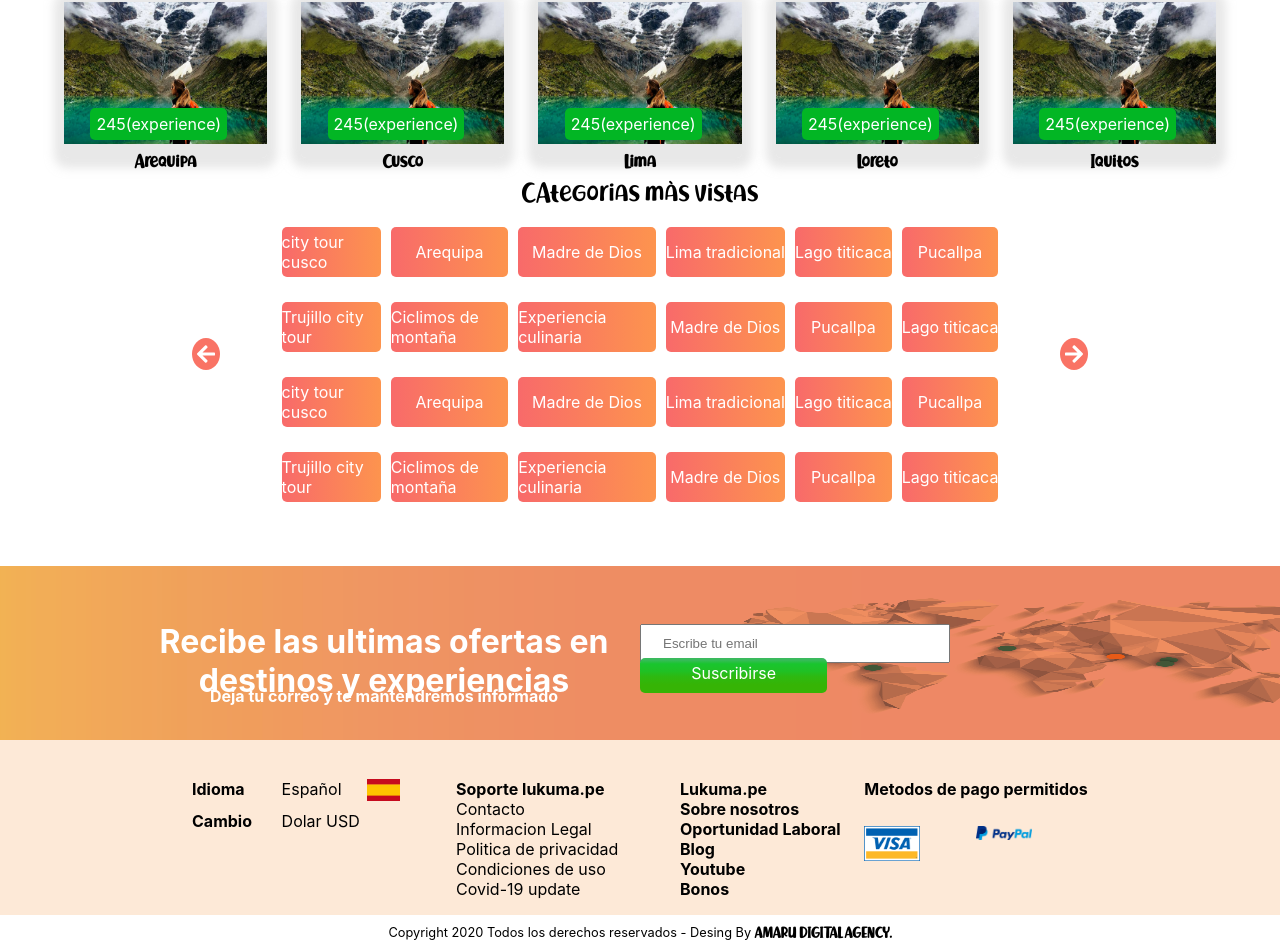
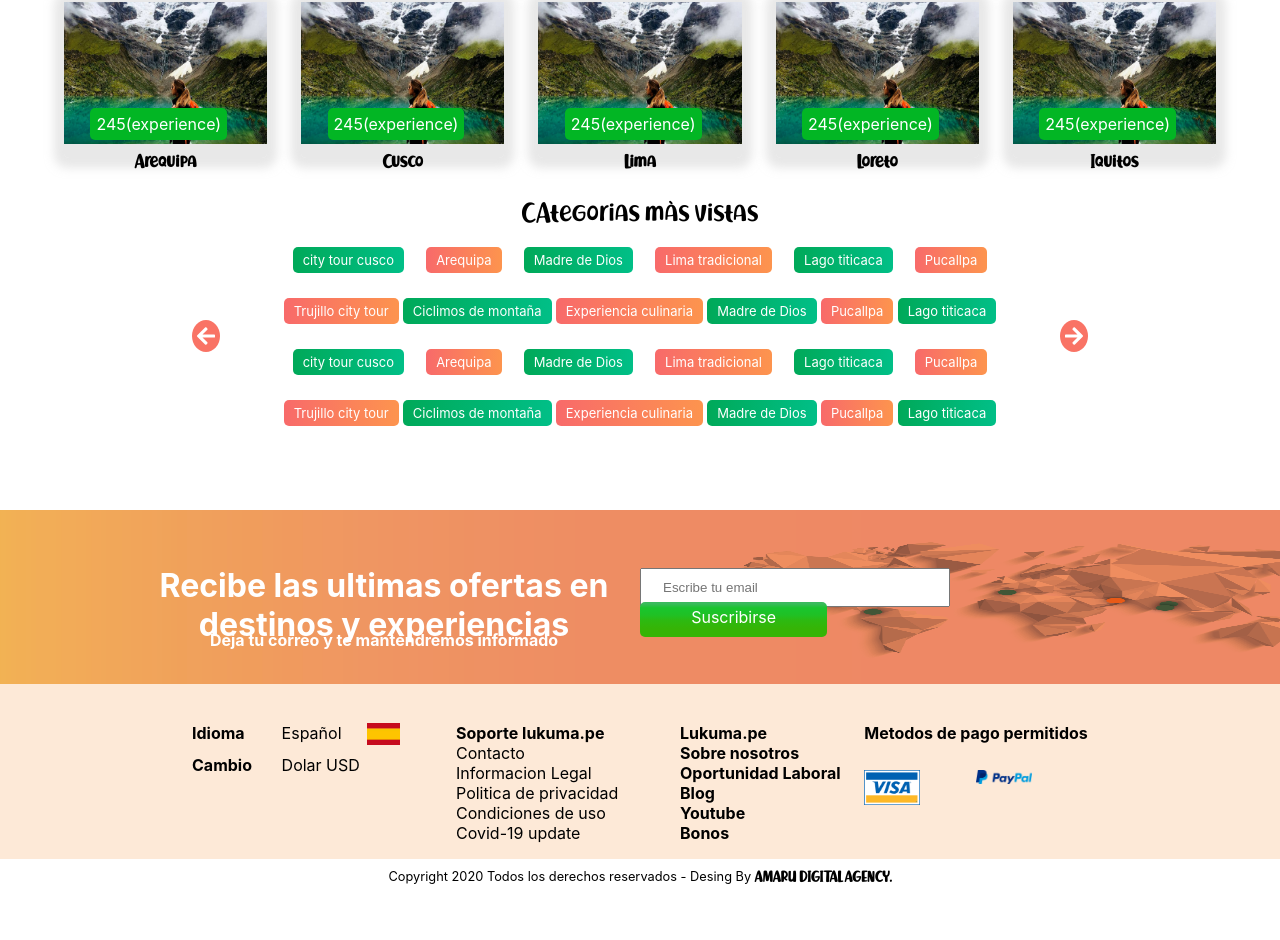
Before and after one commit to Sisterno/Lukuma-frontend, a Next.js app: page / in a window 1280 px wide. Shown: the part 2365-3305 px from the top of the page. After the commit the page ends 3249 px from the top, so only its background shows below. Built offline with nearby package versions, Linux system fonts and the light colour scheme.

Commit message:
Fixing Categori carts :)

```diff
--- a/components/LandingCategorie/LandingCategorie.js
+++ b/components/LandingCategorie/LandingCategorie.js
@@ -1,8 +1,10 @@
 import styles from "./LandingCategorie.module.css";
 import LandingCategorieCart from './LandingCategorieCart/LandingCategorieCart'
+import LandingCategorieTagsRow from './LandingCategorieTagsRow/LandingCategorieTagsRow'
 import { FontAwesomeIcon } from '@fortawesome/react-fontawesome'
 import { faArrowRight } from '@fortawesome/free-solid-svg-icons'
 import { faArrowLeft } from '@fortawesome/free-solid-svg-icons'
+import { useEffect} from 'react'
 let dataPruebas = [
     {   id:1,title:"city tour cusco" },
     {   id:2,title:"Arequipa" },
@@ -29,19 +31,40 @@ let dataPruebas = [
     {   id:23,title:"Pucallpa" },
     {   id:24,title:"Lago titicaca" },
 ]
+var dataSix=[];
+
 
 
 export default function LandingListTours(){
+    // useEffect(() => {
+    //     suma()
+    // });
+
     return(
         <div className={styles.LandingCategorieBox} >
+            {suma()}
             <span className={styles.LandingCategorieTitle} >CAtegorias màs vistas </span>
             <FontAwesomeIcon className={styles.LandingCategorieLeftArrow} icon={faArrowLeft}/>
             <div className={styles.LandingCategorieTagsbox} >
-                {dataPruebas.map((data)=>(
-                    <LandingCategorieCart key={dataPruebas.indexOf(data)} info={data} />
-                ))}
+                {
+                    dataSix.map((dataSixData)=>(
+                        <LandingCategorieTagsRow key={dataSix.indexOf(dataSixData)} dataSixData1={dataSixData} />
+                    ))
+                }
             </div>
             <FontAwesomeIcon className={styles.LandingCategorieRightArrow} icon={faArrowRight} />
         </div>
     )
 }
+
+function suma(){
+    let moment=[];
+    dataPruebas.map((data)=>{
+        moment.push(data);
+        if(data.id%6==0){
+            dataSix.push(moment);
+            console.log(dataSix)
+            moment=[];
+        }
+    });
+}
--- a/components/LandingCategorie/LandingCategorie.module.css
+++ b/components/LandingCategorie/LandingCategorie.module.css
@@ -4,7 +4,7 @@
     grid-template-columns: 10% 80% 10%;
     grid-template-areas: "title title title"
                         "arrowL tags arrowR";
-    margin: 20px 15% 0 15%;
+    margin: 40px 15% 0 15%;
 }
 .LandingCategorieTitle{
     font-family: "Richela Kids";
@@ -24,10 +24,11 @@
     border-radius: 100%;
 }
 .LandingCategorieTagsbox{
-    margin: 20px 0 0 0;
+    margin: 20px 0 20px 0;
     grid-area: tags;
     display: grid;
-    grid-template-columns: auto auto auto auto auto auto;
+    /* grid-template-columns: auto auto auto auto auto auto; */
+    grid-template-rows: auto auto auto auto;
     grid-row-gap: 25px;
     grid-column-gap: 10px;
 
--- a/components/LandingCategorie/LandingCategorieCart/LandingCategorieCart.js
+++ b/components/LandingCategorie/LandingCategorieCart/LandingCategorieCart.js
@@ -6,9 +6,42 @@ export default function LandingListTours({
         title:"error,  no sabes hacer codigo :("
 
 }}){
-    return(
-        <div className={styles.LandingCategorieCartBox} >
-            <span className={styles.LandingCategorieCartText} > {info.title} </span>
-        </div>
-    )
+    const color_orange ={
+        background: 'linear-gradient(to right, rgba(248,106,106,1) 0%, rgba(253,148,78,1) 100%)'
+    };
+    const color_green ={
+        background: 'linear-gradient(to right, rgba(0,169,89,1) 0%, rgba(1,191,135,1) 100%)'
+    };
+    if((((info.id-1-((info.id-1)%6))/6))%2){
+        if(info.id%2==0){
+            return(
+                <div className={styles.LandingCategorieCartBox} style={color_green} >
+                    <span className={styles.LandingCategorieCartText} > {info.title} </span>
+                </div>
+            )
+        }else{
+            return(
+                <div className={styles.LandingCategorieCartBox} style={color_orange} >
+                    <span className={styles.LandingCategorieCartText} > {info.title} </span>
+                </div>
+            )
+        }
+    }else{
+        if(info.id%2==0){
+            return(
+                <div className={styles.LandingCategorieCartBox} style={color_orange} >
+                    <span className={styles.LandingCategorieCartText} > {info.title} </span>
+                </div>
+            )
+        }else{
+            return(
+                <div className={styles.LandingCategorieCartBox} style={color_green} >
+                    <span className={styles.LandingCategorieCartText} > {info.title} </span>
+                </div>
+            )
+        }
+    }
+
+
+
 }
--- a/components/LandingCategorie/LandingCategorieCart/LandingCategorieCart.module.css
+++ b/components/LandingCategorie/LandingCategorieCart/LandingCategorieCart.module.css
@@ -1,12 +1,16 @@
 .LandingCategorieCartBox{
     background: linear-gradient(to right, rgba(248,106,106,1) 0%, rgba(253,148,78,1) 100%);
-    display: grid;
+    display: flex;
     border-radius: 5px;
+    height: fit-content;
+    width: fit-content;
+    align-self: center;
+    justify-self: center;
 }
 .LandingCategorieCartText{
     color: white;
     align-self: center;
     justify-self: center;
-    padding: 5px 0 5px 0;
-
+    padding: 5px 10px 5px 10px;
+    font-size: small;
 }
--- /dev/null
+++ b/components/LandingCategorie/LandingCategorieTagsRow/LandingCategorieTagsRow.js
@@ -0,0 +1,16 @@
+import styles from "./LandingCategorieTagsRow.module.css";
+import LandingCategorieCart from '../LandingCategorieCart/LandingCategorieCart'
+
+
+
+export default function LandingCategorieTagsRow({
+    dataSixData1=[]
+}){
+    return(
+           <div className={styles.TagsRow}>
+                {dataSixData1.map((dataSixDataData)=>(
+                    <LandingCategorieCart key= {dataSixDataData.id} info={dataSixDataData} />
+                ))}
+            </div>
+    )
+}
--- /dev/null
+++ b/components/LandingCategorie/LandingCategorieTagsRow/LandingCategorieTagsRow.module.css
@@ -0,0 +1,4 @@
+.TagsRow{
+    display: grid;
+    grid-template-columns: auto auto auto auto auto auto;
+}
```
